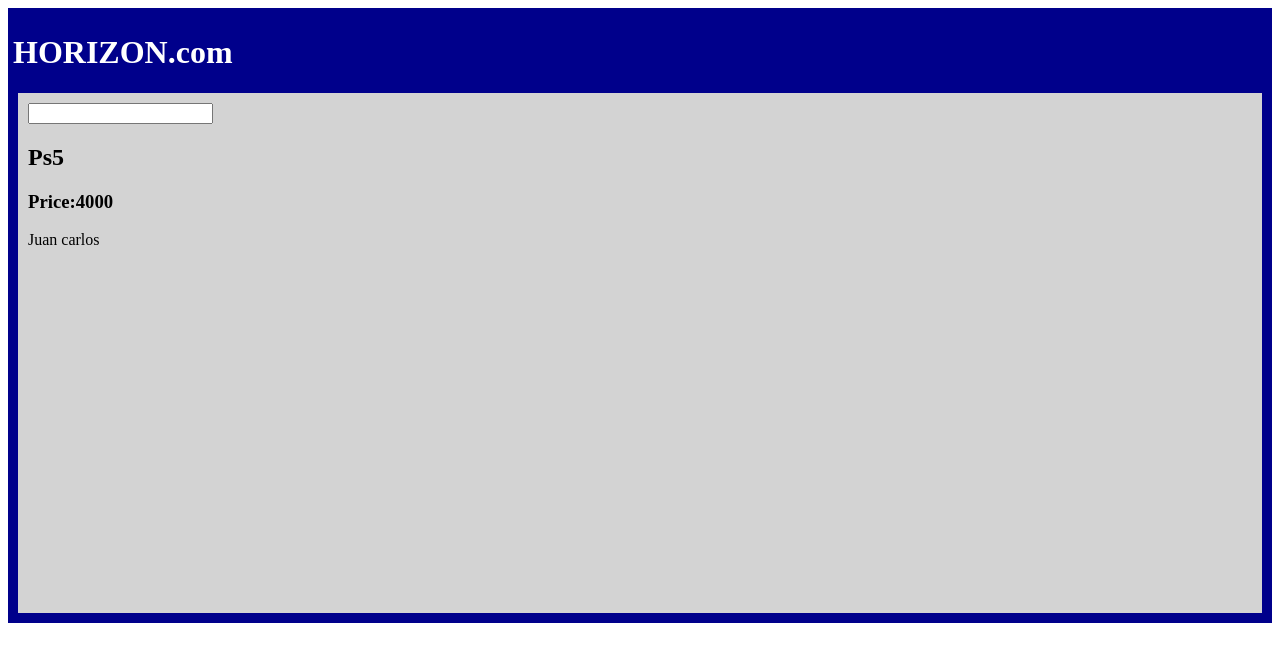
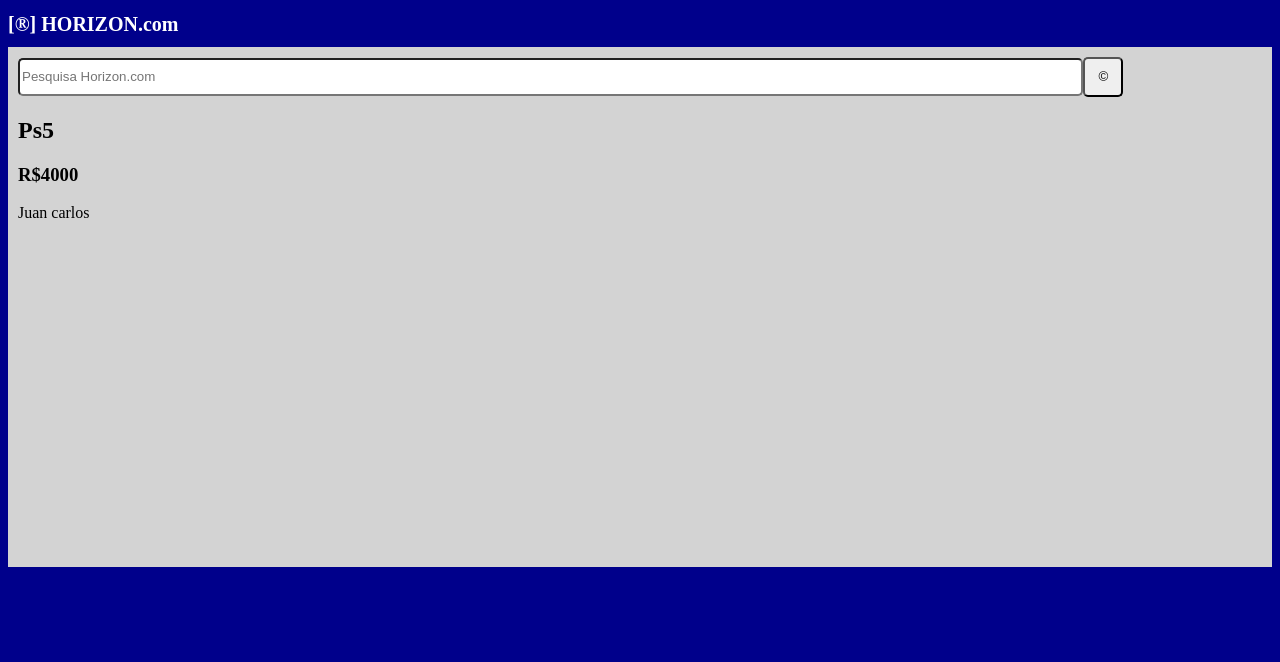
Before and after one commit to Willianwg/horizon, a React (Vite) app in the folder frontend/: page / in a window 1280 px wide. Shown: the top 662 px of the page. Built offline with nearby package versions, Linux system fonts and the light colour scheme.

Commit message:
Barra de input adicionada a landingpage

```diff
--- a/frontend/index.html
+++ b/frontend/index.html
@@ -6,7 +6,7 @@
     <meta name="viewport" content="width=device-width, initial-scale=1.0" />
     <title>Vite + React + TS</title>
   </head>
-  <body>
+  <body style="background:darkBlue">
     <div id="root"></div>
     <script type="module" src="/src/main.tsx"></script>
   </body>
--- a/frontend/src/Product.tsx
+++ b/frontend/src/Product.tsx
@@ -13,7 +13,7 @@ export function Product(props:NameProps) {
        <Container>
         <image />
         <h2>{ props.name }</h2>
-        <h3>Price:{ props.price }</h3>
+        <h3>R${ props.price }</h3>
         <p>{ props.seller }</p>
 
        </Container>
--- a/frontend/src/pages/Landing.tsx
+++ b/frontend/src/pages/Landing.tsx
@@ -10,9 +10,10 @@ export function LandingPage(){
 
     return (
         <Page>
-            <Header>HORIZON.com</Header>
+            <Header>[®] HORIZON.com</Header>
             <Container>
-                <input></input>
+                <Bar placeholder="Pesquisa Horizon.com"/>
+                <Button>©</Button>
                 <Product name="Ps5" price={4000} seller="Juan carlos"/>
             </Container>
         </Page>
@@ -22,21 +23,34 @@ export function LandingPage(){
 
 const Header = styled("h1",{
     fontFamily:"cursive",
-    color:"white"
-
+    color:"white",
+    height:20,
+    fontSize:20,
 })
 
 const Container = styled("div",{
 
     height:500,
     backgroundColor:"lightGray",
-    margin:5,
     padding:10
 
 })
 
 const Page = styled("div",{
-    backgroundColor:"darkBlue",
-    padding:5,
-    position:"cover"
+
 })
+
+
+const Bar = styled("input",{
+    borderRadius:5,
+    height:30,
+    padding:2,
+    width:"85%",
+})
+
+const Button = styled("button",{
+    borderRadius:5,
+    height:40,
+    width:40,
+    padding:2,
+})
```
